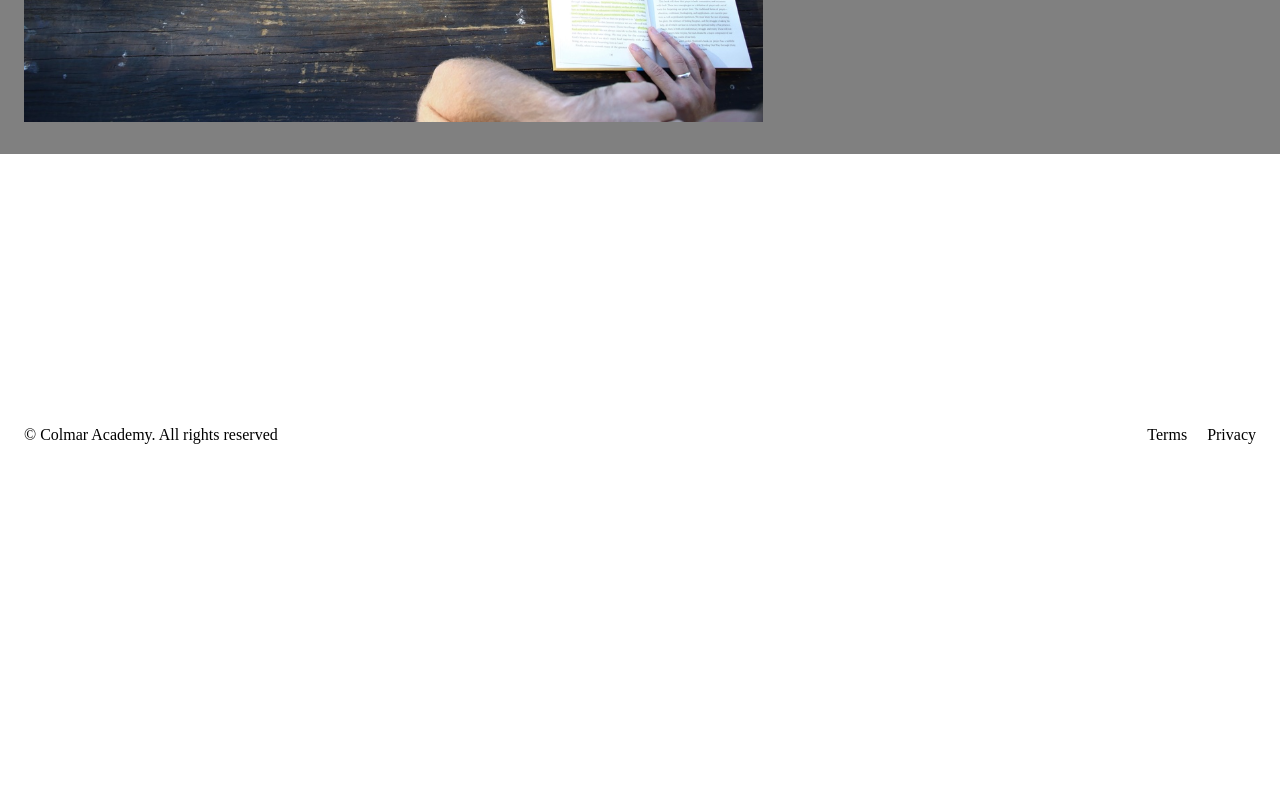
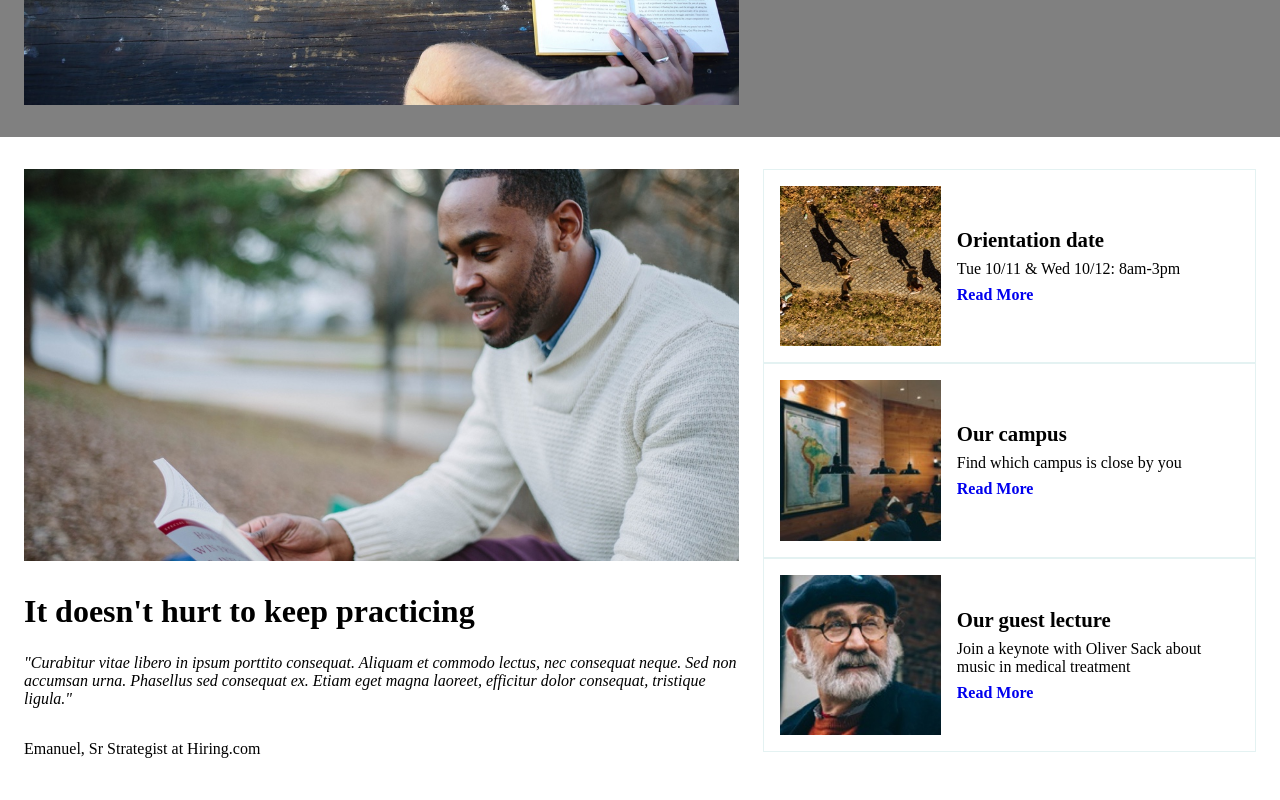
Before and after one commit to kldyckman/colmar-academy, a plain HTML site: page index.html in a window 1280 px wide. Shown: the part 520-1320 px from the top of the page. Before the commit the page ends 994 px from the top, so only its background shows below. Drawn offline with Linux system fonts and the light colour scheme.

Commit message:
Adding information section to website

```diff
--- a/index.html
+++ b/index.html
@@ -41,7 +41,41 @@
                 </div>
             </section>
             <section class="info container">
-
+                <div class="left dekstop">
+                    <img src="assets/images/information-main.jpg" alt="man studying">
+                    <h2>It doesn't hurt to keep practicing</h2>
+                    <p class="quote">"Curabitur vitae libero in ipsum porttito consequat. Aliquam et commodo lectus, nec consequat neque. Sed non accumsan urna. Phasellus sed consequat ex. Etiam eget magna laoreet, efficitur dolor consequat, tristique ligula."</p>
+                    <p class="author">Emanuel, Sr Strategist at Hiring.com</p>
+                </div>
+                <div class="right">
+                    <div class="box">
+                        <img class="desktop" src="assets/images/information-orientation.jpg" alt="orientation">
+                        <img class="mobile" src="assets/images/information-orientation-mobile.jpg" alt="orientation">
+                        <div class="text">
+                            <h3>Orientation date</h3>
+                            <p>Tue 10/11 & Wed 10/12: 8am-3pm</p>
+                            <a href="#orientation">Read More</a>
+                        </div>
+                    </div>
+                    <div class="box">
+                        <img class="desktop" src="assets/images/information-campus.jpg" alt="campus">
+                        <img class="mobile" src="assets/images/information-campus-mobile.jpg" alt="campus">
+                        <div class="text">
+                            <h3>Our campus</h3>
+                            <p>Find which campus is close by you</p>
+                            <a href="#campus">Read More</a>
+                        </div>
+                    </div>
+                    <div class="box">
+                        <img class="desktop" src="assets/images/information-guest-lecture.jpg" alt="lecture">
+                        <img class="mobile" src="assets/images/information-guest-lecture-mobile.jpg" alt="lecture">
+                        <div class="text">
+                            <h3>Our guest lecture</h3>
+                            <p>Join a keynote with Oliver Sack about music in medical treatment</p>
+                            <a href="#lecture">Read More</a>
+                        </div>
+                    </div>
+                </div>
             </section>
             <section class="academics container">
 
--- a/style.css
+++ b/style.css
@@ -82,7 +82,6 @@ main {
 
 .learn{
     display: block;
-    padding-left: 1.5rem;
     padding-right: 5rem;
 }
 
@@ -94,14 +93,11 @@ main {
     padding-bottom: 1.5rem;
 }
 
-.intro figure {
-    overflow: hidden;
-}
-
 .intro img {
     width: 60%;
     height: auto;
     display: block;
+    padding-right: 1.5rem;
 }
 
 .button {
@@ -115,6 +111,66 @@ main {
 }
 
 /* Info */
+
+.info {
+    display: flex;
+    flex-wrap: wrap;
+}
+
+.left {
+    width: 60%;
+    overflow: hidden;
+    padding-right: 1.5rem;
+}
+
+.left img, .left video {
+    max-width: 100%;
+    height: auto;
+    display: block;
+    padding-bottom: 2rem;
+}
+
+.left h2 {
+    padding-bottom: 1.5rem;
+}
+
+.left .quote {
+    font-style: italic;
+    padding-bottom: 2rem;
+}
+
+.right {
+    width: 40%;
+}
+
+.box {
+    display: flex;
+    align-items: center;
+    border: solid rgba(187, 223, 223, 0.4) 1px;
+    padding: 1rem;
+}
+
+.box img {
+    width: 35%;
+    overflow: hidden;
+    height: auto;
+}
+
+.box .desktop {
+    max-width: 100%;
+    display: block;
+    height: auto;
+}
+
+.box .text {
+    width: 65%;
+    padding: 1rem;
+}
+
+.box .text * {
+    margin-bottom: 0.5rem;
+}
+
 
 /* Academics */
 
```
